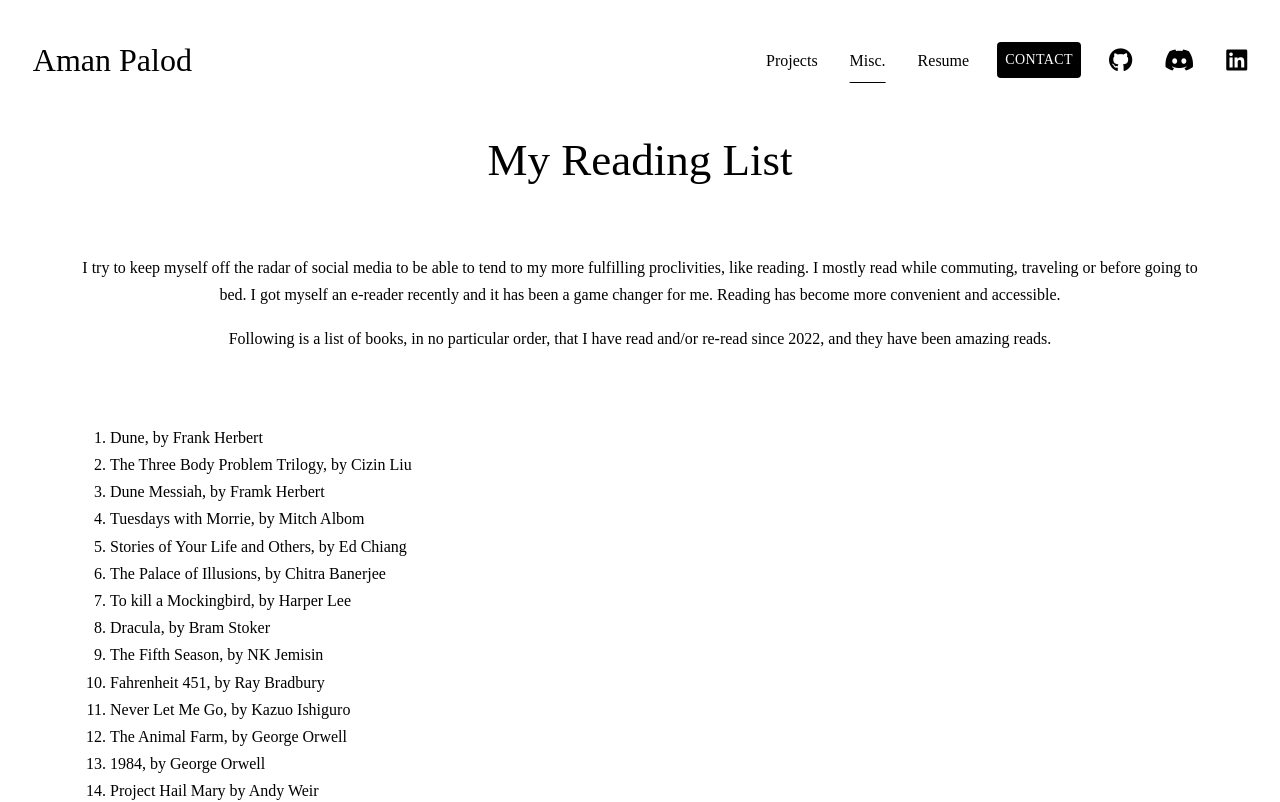
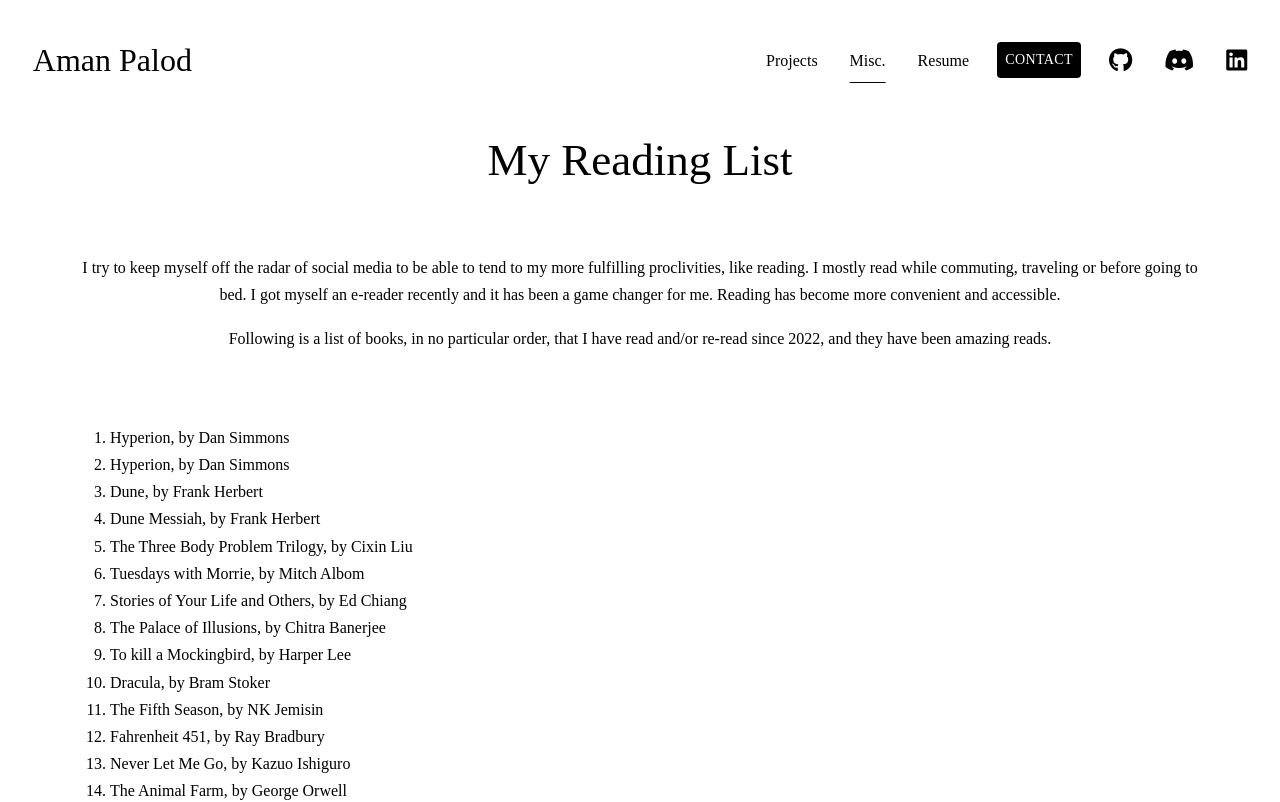
Before and after one commit to palodaman/personal-website, a React (Create React App) app: page /miscellaneous in a window 1280 px wide. Shown: the top 802 px of the page. Built offline with nearby package versions, Linux system fonts and the light colour scheme.

Commit message:
updated misc section

```diff
--- a/src/pages/Home.js
+++ b/src/pages/Home.js
@@ -17,7 +17,7 @@ export default function Home(){
             <p>
              Hi! I am a third year software engineering student at the University of Victoria. This personal website, built from scratch, is the very testament of my fascination and fervour for web development.
           </p>
-          <p>Whenever I am not programming, I am usually reading, jamming with my ukulele, lost online in the depths of technical documentation and tech conferences, or spending some recreational time in the nature. Special mention to restocking the costly groceries (plight of an international student).</p>
+          <p>Whenever I am not programming, I am usually gaming on my steam deck, reading, jamming with my ukulele, lost online in the depths of technical documentation and tech conferences, or spending some recreational time in the nature. Special mention to restocking the costly groceries (plight of an international student).</p>
             <p>My learning curve so far has been exponential and I expect it to remain the same with the ever evolving technologies. In the past one year, I have had so many moments of clarities about behind-the-scenes-work of the web, something that I have used for a good part of the last decade, that it's been mind-boggling. However, I am aware that there's a long road ahead for me and I am excited about the journey of immense learning and growth.</p>
             <p>If you want to collobarate, or chat, feel free to reach out to me.</p>
         </div>
--- a/src/pages/Misc.js
+++ b/src/pages/Misc.js
@@ -11,24 +11,20 @@ export default function Misc(){
         <p>Following is a list of books, in no particular order, that I have read and/or re-read since 2022, and they have been amazing reads.</p>
     </div >
     <ol style={{padding:"0 50px", marginLeft:"60px"}}>
+      <li> Hyperion, by Dan Simmons </li>
+      <li> Hyperion, by Dan Simmons </li>
       <li> Dune, by Frank Herbert</li>
-      <li> The Three Body Problem Trilogy, by Cizin Liu</li>
-      <li> Dune Messiah, by Framk Herbert</li>
+      <li> Dune Messiah, by Frank Herbert </li>
+      <li> The Three Body Problem Trilogy, by Cixin Liu</li>
       <li> Tuesdays with Morrie, by Mitch Albom </li>
       <li> Stories of Your Life and Others, by Ed Chiang</li>
-      <li>
-        The Palace of Illusions, by Chitra Banerjee
-      </li>
+      <li>The Palace of Illusions, by Chitra Banerjee</li>
       <li> To kill a Mockingbird, by Harper Lee </li>
       <li> Dracula, by Bram Stoker</li>
       <li> The Fifth Season, by NK Jemisin</li>
-
-
       <li> Fahrenheit 451, by Ray Bradbury</li>
       <li> Never Let Me Go, by Kazuo Ishiguro</li>
-
       <li> The Animal Farm, by George Orwell</li>
-
       <li> 1984, by George Orwell</li>
       <li> Project Hail Mary by Andy Weir </li>
       <li> A Scanner Darkly by Philip K. Dick</li>
@@ -36,14 +32,11 @@ export default function Misc(){
       <li> The Restaurant at the end of the Galaxy by Douglas Adams</li>
       <li> The Talented Mr. Ripley by Anthony Minghella</li>
       <li> Mexican Gothic by Sylvia Garcia</li>
-
       <li> The Hunger Games trilogy, by Suzzane Collins</li>
       <li> The Bluest Eye, by Toni Morrison</li>
-
       <li> Frankenstein, by Mary Shelby</li>
       <li> Don't Be Evil, by Rana Foroohar</li>
       <li> Sapiens, by Yuval Noah Harari</li>
-
     </ol>
     </div>
     </>
```
